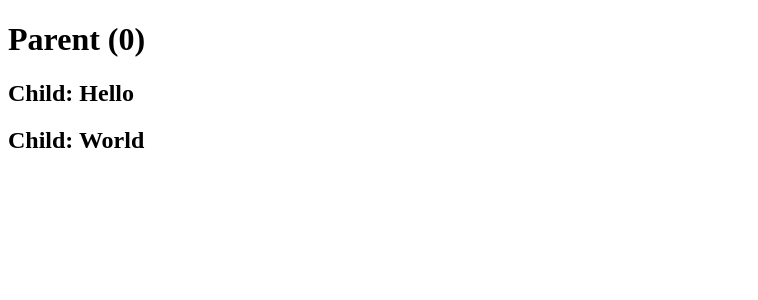
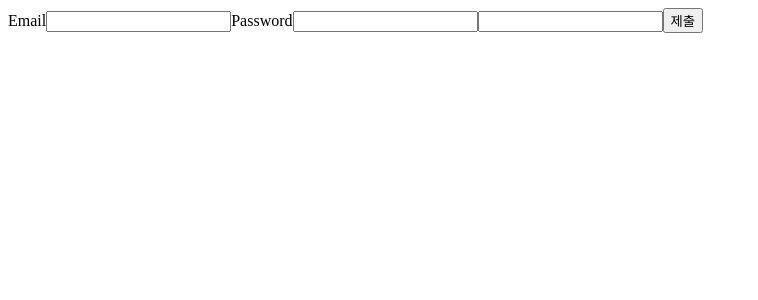
Before and after one commit to ParkYoungWoong/samsung-react1-260121, a React app: page / in a window 1280 px wide. Shown: the top 300 px of the page, without its empty margins (0-758 px from the left). Built offline with nearby package versions, Linux system fonts and the light colour scheme; the HTML template or start-up script is replaced by a standard one.

Commit message:
2026-01-21 09:52

```diff
--- a/src/App.tsx
+++ b/src/App.tsx
@@ -1,16 +1,34 @@
 import { useState } from 'react'
-import Parent from '@/components/Parent'
-import Child from '@/components/Child'
+import TextField from '@/components/TextField'
 
 export default function App() {
-  const [count, setCount] = useState(0)
+  const [email, setEmail] = useState('')
+  const [password, setPassword] = useState('')
+
+  function handleSubmit(event: React.FormEvent<HTMLFormElement>) {
+    event.preventDefault()
+    console.log(email, password)
+  }
+
   return (
     <>
-      <Parent
-        abc={count}
-        xyz={setCount}></Parent>
-      <Child abc="Hello" />
-      <Child abc="World" />
+      <form onSubmit={handleSubmit}>
+        <TextField
+          label="Email"
+          type="email"
+          value={email}
+          onChange={e => setEmail(e.target.value)}
+          max={10}
+        />
+        <TextField
+          label="Password"
+          type="password"
+          value={password}
+          onChange={e => setPassword(e.target.value)}
+        />
+        <TextField />
+        <button type="submit">제출</button>
+      </form>
     </>
   )
 }
--- a/src/components/Parent.tsx
+++ b/src/components/Parent.tsx
@@ -1,14 +1,16 @@
-export default function Parent({
-  abc,
-  xyz,
-  children
-}: {
+// import type { ReactNode } from 'react'
+
+export interface Props {
   abc: number
   xyz: (x: number) => void
-}) {
+  children: React.ReactNode
+}
+
+export default function Parent({ abc, xyz, children }: Props) {
   return (
     <>
       <h1 onClick={() => xyz(abc + 1)}>Parent ({abc})</h1>
+      {children}
     </>
   )
 }
--- /dev/null
+++ b/src/components/TextField.tsx
@@ -0,0 +1,12 @@
+interface Props extends React.InputHTMLAttributes<HTMLInputElement> {
+  label?: string
+}
+
+export default function TextField({ label, ...restProps }: Props) {
+  return (
+    <label>
+      {label && <span>{label}</span>}
+      <input {...restProps} />
+    </label>
+  )
+}
--- a/src/main.tsx
+++ b/src/main.tsx
@@ -5,5 +5,5 @@
 createRoot(document.getElementById('root')!).render(
   <>
     <App />
-  </>,
+  </>
 )
--- /dev/null
+++ b/test2.js
@@ -0,0 +1,6 @@
+// import x, { c, b } from './test1.js'
+import { c, b as y } from './test1.js'
+import x from './test1.js'
+
+console.log(y) // {}
+console.log(x) // 345
```
Also changed, not shown: test.ts (deleted, +0 -10 lines), test1.js (added, +15 -0 lines).
